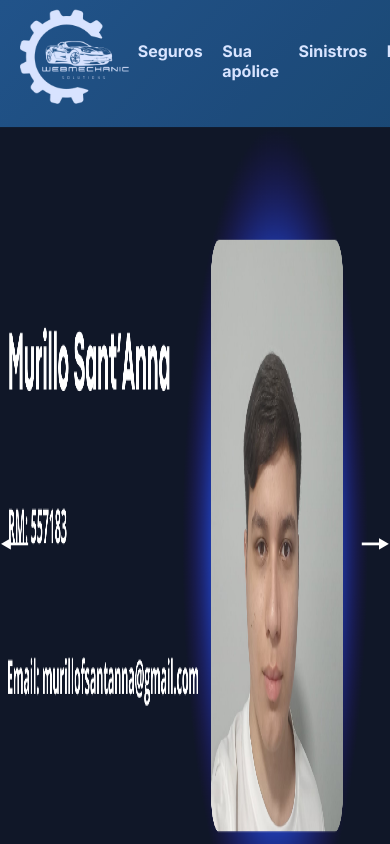
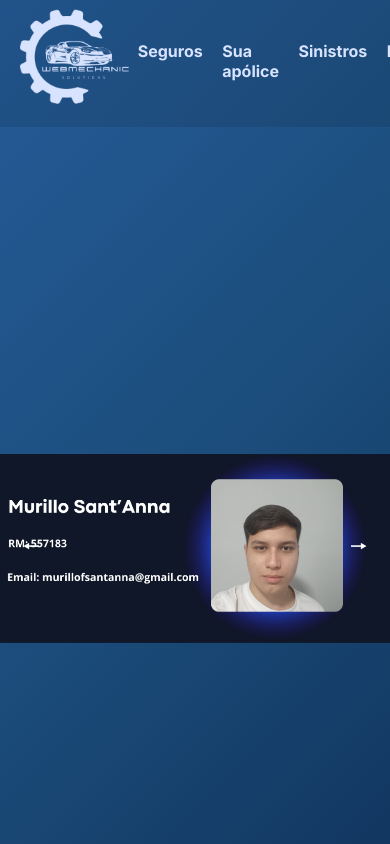
Before and after one commit to 1TDSPM-challenge/webmechanic, a React (Vite) app: page /equipe in a window 390 px wide. Shown: the top 844 px of the page. Built offline with nearby package versions, Linux system fonts and the light colour scheme.

Commit message:
Media queries adicionado na página de equipe.

```diff
--- a/src/styles/Equipe.modules.css
+++ b/src/styles/Equipe.modules.css
@@ -25,3 +25,42 @@
     color: #ffffff;
 
   }
+
+
+  @media (max-width: 600px) {
+    img {
+      width: 100%;
+      height: auto;
+    }
+
+    #anterior, #proximo {
+      font-size: 20px;
+      padding: 5px 10px;
+    }
+  }
+
+  /* Responsividade para tablets */
+  @media (min-width: 601px) and (max-width: 1024px) {
+    img {
+      width: 100%;
+      height: auto;
+    }
+
+    #anterior, #proximo {
+      font-size: 25px;
+      padding: 7px 15px;
+    }
+  }
+
+  /* Para desktops (largura maior que 1024px) */
+  @media (min-width: 1025px) {
+    img {
+      width: 100%;
+      height: 100%;
+    }
+
+    #anterior, #proximo {
+      font-size: 35px;
+      padding: 10px 20px;
+    }
+  }
```
